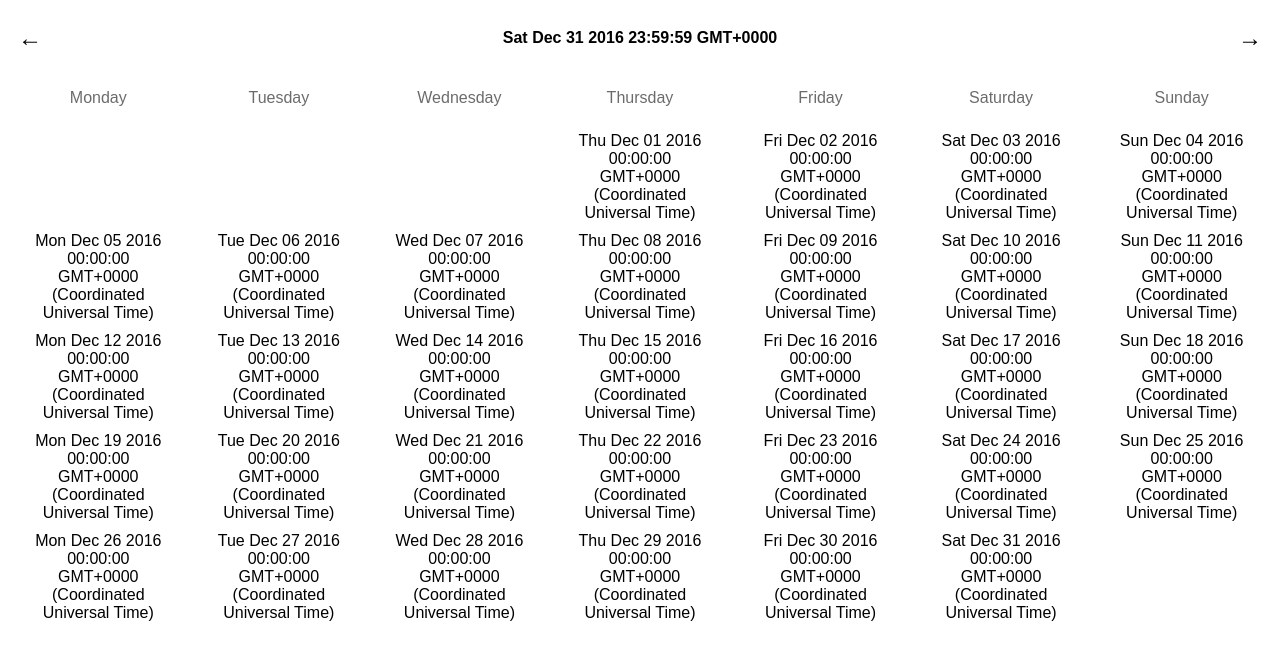
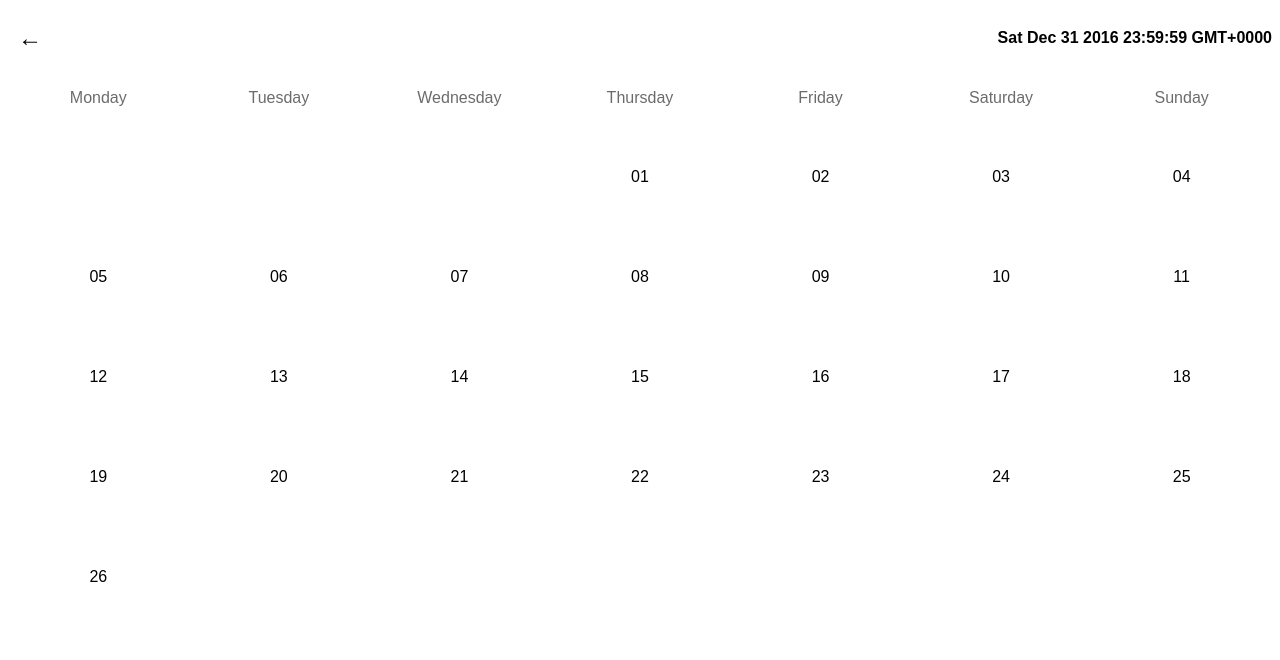
Before and after one commit to Jannick94/vue-calendar, a Vue app: page / in a window 1280 px wide. Shown: the top 660 px of the page. Built offline with nearby package versions, Linux system fonts and the light colour scheme.

Commit message:
Added the 'start' and 'end' properties on the calendar to contain the calender between specific dates.

```diff
--- a/src/App.vue
+++ b/src/App.vue
@@ -1,6 +1,6 @@
 <template>
   <div id="app">
-    <calendar></calendar>
+    <calendar start="2016-01-05" end= "2016-12-26"></calendar>
   </div>
 </template>
 
--- a/src/components/Calendar.vue
+++ b/src/components/Calendar.vue
@@ -1,11 +1,11 @@
 <template>
   <div class="v-cal">
     <div class="v-cal-heading">
-      <button type="button" class="v-cal-prev" @click="prevMonth()">&larr;</button>
+      <button type="button" class="v-cal-prev" v-show="showPrevMonth" @click="prevMonth()">&larr;</button>
       <h4 class="v-cal-date">
         {{ currentDate | moment("MMMM YYYY") }}
       </h4>
-      <button type="button" class="v-cal-next" @click="nextMonth()">&rarr;</button>
+      <button type="button" class="v-cal-next" v-show="showNextMonth" @click="nextMonth()">&rarr;</button>
     </div>
     <div class="v-cal-body">
       <div class="v-cal-weekdays">
@@ -16,7 +16,7 @@
 
       <div class="v-cal-dates">
         <day class="empty" v-for="firstEmptyDay in firstEmptyDays"></day>
-        <day :date="day" v-for="day in days"> {{ day | moment("DD") }} </day>
+        <day :date="day" v-for="day in days"> {{ ((day)? day.format('DD') : '') }} </day>
         <day class="empty" v-for="lastEmptyDay in lastEmptyDays"></day>
       </div>
     </div>
@@ -36,22 +36,28 @@ export default {
     moment.locale('nl');
   },
   mounted() {
-    this.firstEmptyDays = this.getFirstDaysInMonth();
-    this.lastEmptyDays  = this.getLastDaysInMonth();
-    this.days           = this.getDaysInMonth();
+    this.calStart       = (this.start)? moment(this.start) : false;
+    this.calEnd         = (this.end)? moment(this.end) : false;
+    this.currentDate    = moment();
   },
+  props: ['start', 'end'],
   data () {
     return {
       currentDate: moment(),
-      daysInMonth: 0,
       firstEmptyDays: [],
       lastEmptyDays: [],
       days: [],
-      weekDays: ['Monday', 'Tuesday', 'Wednesday', 'Thursday', 'Friday', 'Saturday', 'Sunday']
+      weekDays: ['Monday', 'Tuesday', 'Wednesday', 'Thursday', 'Friday', 'Saturday', 'Sunday'],
+      calStart: false,
+      calEnd: false,
+      showPrevMonth: true,
+      showNextMonth: true,
     }
   },
   watch: {
     currentDate: function(currentDate) {
+      this.showPrevMonth  = this.shouldShowPrevMonth();
+      this.showNextMonth  = this.shouldShowNextMonth();
       this.firstEmptyDays = this.getFirstDaysInMonth();
       this.lastEmptyDays  = this.getLastDaysInMonth();
       this.days           = this.getDaysInMonth();
@@ -59,12 +65,32 @@ export default {
     }
   },
   methods: {
-    nextMonth() {
-      this.currentDate = moment(this.currentDate).add('1', 'month');
+    shouldShowPrevMonth() {
+      if (this.currentDate.clone().subtract(1, 'months').endOf('month').isBefore(this.calStart)){
+        return false;
+      }
+
+      return true;
+    },
+
+    shouldShowNextMonth() {
+      if (this.currentDate.clone().add(1, 'months').startOf('month').isAfter(this.calEnd)){
+        return false;
+      }
+
+      return true;
     },
 
     prevMonth() {
-      this.currentDate = moment(this.currentDate).subtract('1', 'month');
+      if (this.shouldShowPrevMonth()){
+        this.currentDate = moment(this.currentDate).subtract('1', 'month');
+      }
+    },
+
+    nextMonth() {
+      if (this.shouldShowNextMonth()){
+        this.currentDate = moment(this.currentDate).add('1', 'month');
+      }
     },
 
     getDaysInMonth() {
@@ -75,7 +101,13 @@ export default {
       let day = startOfMonth;
 
       while (day <= endOfMonth) {
-          days.push(day.toDate());
+          if (this.calStart && day.isBefore(this.calStart)) {
+            days.push(false);
+          } else if (this.calEnd && day.isAfter(this.calEnd)) {
+            days.push(false);
+          } else {
+            days.push(day);
+          }
           day = day.clone().add(1, 'd');
       }
 
```
